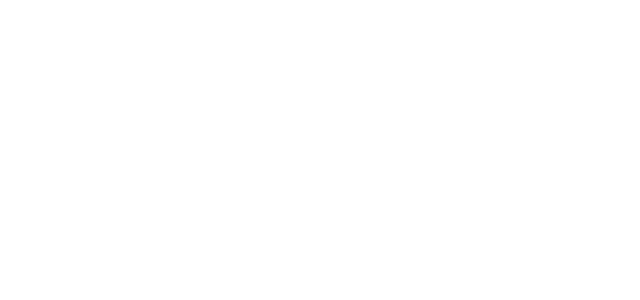
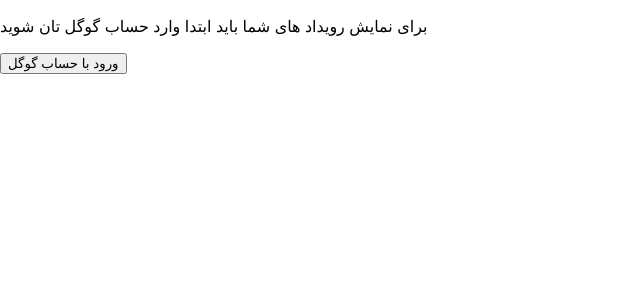
Before and after one commit to code-che/myCalendar, a Next.js app: page / in a window 1280 px wide. Shown: the top 300 px of the page, without its empty margins (0-640 px from the left). Built offline with nearby package versions, Linux system fonts and the light colour scheme.

Commit message:
create and complete logic of login component

```diff
--- /dev/null
+++ b/components/login.js
@@ -0,0 +1,62 @@
+import {connect} from 'react-redux';
+import mapStateToProps from "react-redux/lib/connect/mapStateToProps";
+
+const Login = ({googleApi, dispatch}) => {
+
+    const handleClickOnLoginBtn = () => {
+        const CLIENT_ID = '419211961546-hl81ad56g30fifhfphmf28ahmnl9l75o.apps.googleusercontent.com';
+        const API_KEY = 'AIzaSyDT58Jvmdj2MtPWB9-BiQ7iXbgC-WyhBTk';
+        const DISCOVERY_DOCS = ["https://www.googleapis.com/discovery/v1/apis/calendar/v3/rest"];
+        const SCOPES = "https://www.googleapis.com/auth/calendar.events";
+        googleApi.gapi.load('client:auth2', () => {
+            googleApi.gapi.client.init({
+                apiKey: API_KEY,
+                clientId: CLIENT_ID,
+                discoveryDocs: DISCOVERY_DOCS,
+                scope: SCOPES
+            });
+
+            googleApi.gapi.client.load('calendar', 'v3');
+            googleApi.gapi.auth2.getAuthInstance().signIn().then(() => {
+                googleApi.gapi.client.calendar.events.list({
+                    'calendarId' : 'primary',
+                    'timeMin': (new Date()).toISOString(),
+                    'singleEvents': true,
+                    'orderBy': 'startTime'
+                }).then(res => {
+                    dispatch({
+                        type: 'UPDATE-EVENTS',
+                        data: {
+                            events: [res.result.items]
+                        }
+                    });
+
+                    dispatch({
+                        type: 'AUTHENTICATED',
+                    })
+
+                }).catch(err => {
+                    console.log(err);
+                })
+
+            })
+        })
+    };
+
+    return (
+        <div>
+            <p>برای نمایش رویداد های شما باید ابتدا وارد حساب گوگل تان شوید</p>
+            <button onClick={handleClickOnLoginBtn}>
+                ورود با حساب گوگل
+            </button>
+        </div>
+    )
+};
+
+const mapStateToPropsLogin = state => {
+    return {
+        googleApi: state.googleApi,
+    }
+};
+
+export default connect(mapStateToPropsLogin)(Login);
--- a/pages/index.js
+++ b/pages/index.js
@@ -1,19 +1,33 @@
 import {useEffect} from 'react';
 import Head from "next/head";
 import {connect} from 'react-redux';
+import Login from "../components/login";
 
-const Home = ({events, dispatch}) => {
+const Home = ({events, googleApi, dispatch}) => {
 
     useEffect(() => {
-
+        dispatch({
+            type: 'SET-GAPI',
+            data: {
+                gapi: window.gapi
+            }
+        })
     }, []);
 
     return (
         <div>
             <Head>
-                <title>CodeChe Calendar</title>
+                <title>تقویم کدچه</title>
                 <script src="https://apis.google.com/js/client.js"></script>
             </Head>
+
+            {
+                googleApi.isAuthenticated ?
+                    null
+                    :
+                    <Login/>
+            }
+
         </div>
     )
 };
--- a/services/redux/events.js
+++ b/services/redux/events.js
@@ -1,6 +1,8 @@
 const initialState = [];
 const eventsReducer = (state= initialState, action) => {
     switch (action.type) {
+        case 'UPDATE-EVENTS':
+            return [...action.data.events];
         default:
             return state;
     }
--- a/services/redux/googleApi.js
+++ b/services/redux/googleApi.js
@@ -4,6 +4,16 @@
 };
 const googleApiReducer = (state= initialState, action) => {
     switch (action.type) {
+        case 'SET-GAPI':
+            return {
+                ...state,
+                gapi: action.data.gapi,
+            };
+        case 'AUTHENTICATED':
+            return {
+                ...state,
+                isAuthenticated: true,
+            };
         default:
             return state;
     }
```
